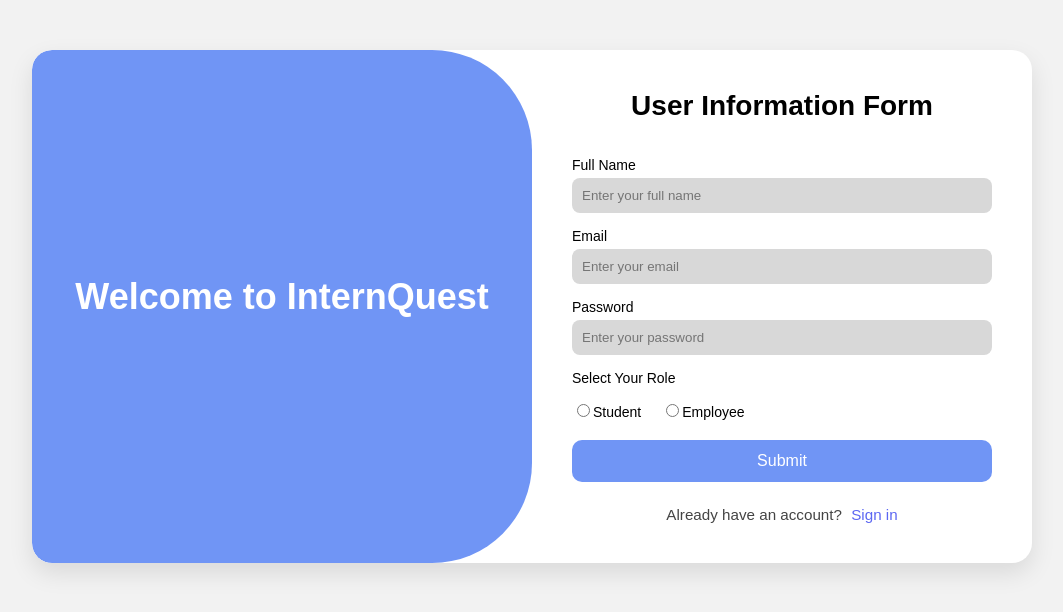
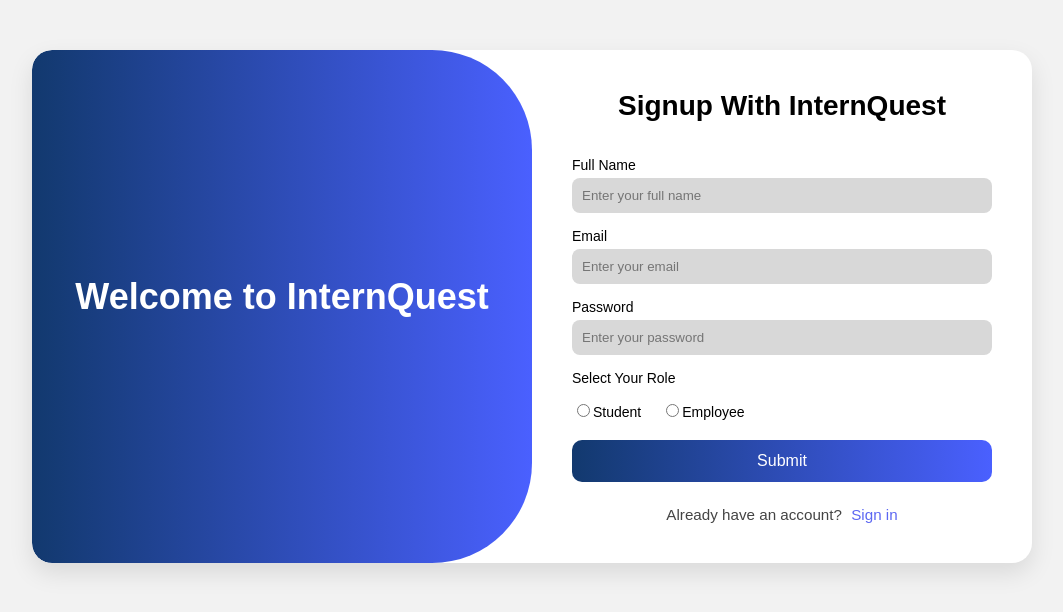
Before and after one commit to kaveenskn/InternQuest-web-Group2, a React (Vite) app: page /signup in a window 1280 px wide. Shown: the top 612 px of the page, without its empty margins (108-1171 px from the left). Built offline with nearby package versions, Linux system fonts and the light colour scheme.

Commit message:
changes in login and signup form

```diff
--- a/src/pages/Form1.jsx
+++ b/src/pages/Form1.jsx
@@ -60,7 +60,7 @@ const Form1 = () => {
         <h2>Welcome to InternQuest</h2>
       </div>
       <div className="right-panel">
-        <h1>User Information Form</h1>
+        <h1>Signup With InternQuest</h1>
         <form >
           <label htmlFor="fullname">Full Name</label>
           <input
--- a/src/styles/form1.css
+++ b/src/styles/form1.css
@@ -11,7 +11,7 @@
 
 .left-panel {
   flex: 1;
-  background-color: #7095f5;
+  background: linear-gradient(to right, #12396e, #4a60ff);
   display: flex;
   align-items: center;
   justify-content: center;
@@ -63,7 +63,7 @@ input[type="password"] {
 button {
   margin-top: 20px;
   padding: 12px;
-  background-color: #7095f5;
+  background: linear-gradient(to right, #12396e, #4a60ff);
   color: white;
   border: none;
   border-radius: 10px;
```
